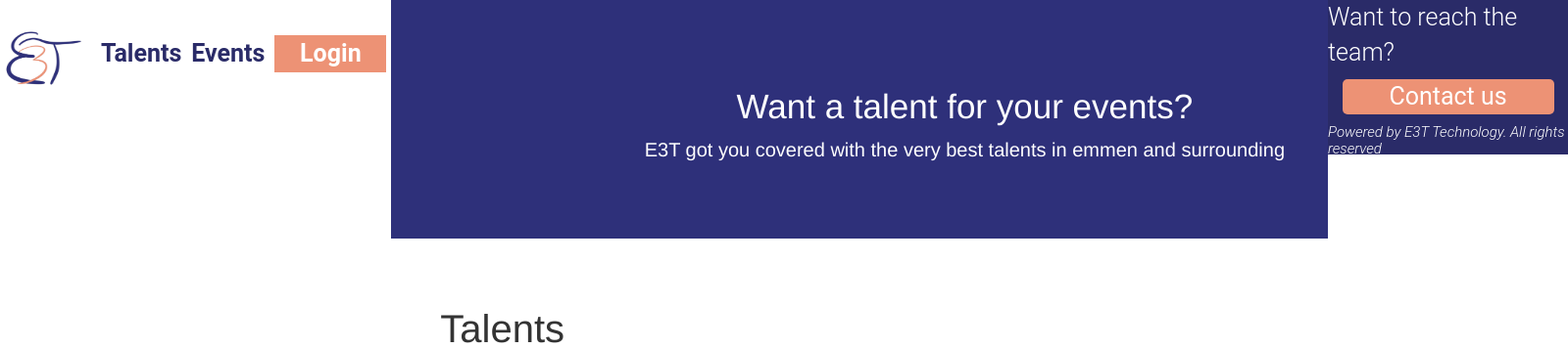
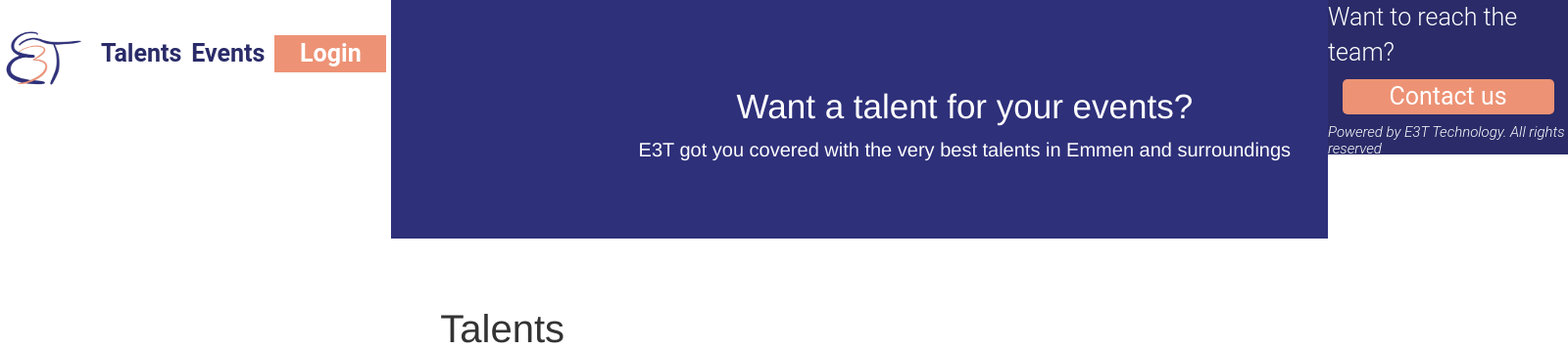
Before and after one commit to BohdanZakusylo/E3T, a PHP site: page /talents.php in a window 1600 px wide. Shown: the top 357 px of the page at 98% size. Run offline with PHP 8.4, Linux system fonts and the light colour scheme; data that the repository does not hold is empty; some libraries are stand-ins or nearby versions.

Commit message:
Fixed grammatical errors

```diff
--- a/app/public/talents.php
+++ b/app/public/talents.php
@@ -11,7 +11,7 @@ require "db_connection/connection.php";
 <div>
 	<div class="container">
 	<h3>Want a talent for your events?</h3>
-	<p>E3T got you covered with the very best talents in emmen and surrounding</p>
+	<p>E3T got you covered with the very best talents in Emmen and surroundings</p>
 	<div>
 	</div>
 
```
